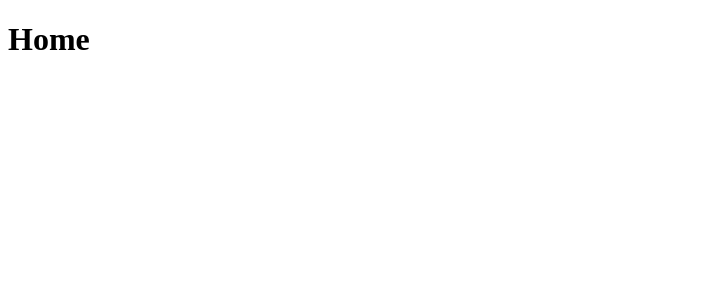
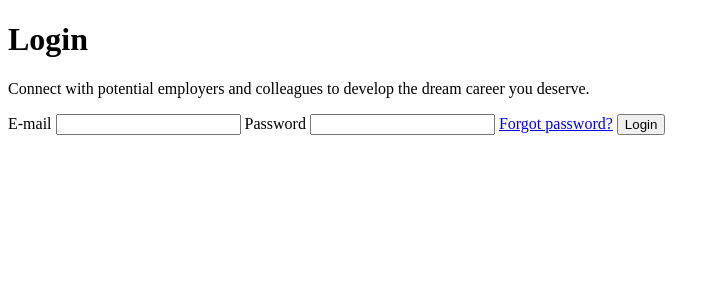
Before and after one commit to MaximBacar/soen341, a Flask app: page /login in a window 1280 px wide. Before the commit the part shown is almost empty. Shown: the top 300 px of the page, without its empty margins (0-720 px from the left). Run offline with Flask 2, Linux system fonts and the light colour scheme.

Commit message:
Add basic login html components to the login page

```diff
--- a/WebApp/templates/login.html
+++ b/WebApp/templates/login.html
@@ -7,6 +7,38 @@
     <title>Home</title>
 </head>
 <body>
-    <h1>Home</h1>
+    <header>
+
+    </header>
+
+    <div class="main">
+        <div class="login-box">
+
+            <form method="post" id="login_form">
+
+                <h1 id="login_title">Login</h1>
+                <p id="login_slogan">Connect with potential employers and colleagues to develop the dream career you deserve.</p>
+
+                <label for="login_email">E-mail</label>
+                <input type="email" id="login_email" name="login_email" required>
+
+
+                <label for="login_password">Password</label>
+                <input type="password" id="login_password" name="login_password" required>
+
+                <a href="/register">Forgot password?</a>
+
+                <button type="submit">Login</button>
+
+
+            </form>
+
+        </div>
+    </div>
+
+    <footer>
+
+    </footer>
+
 </body>
 </html>
```
